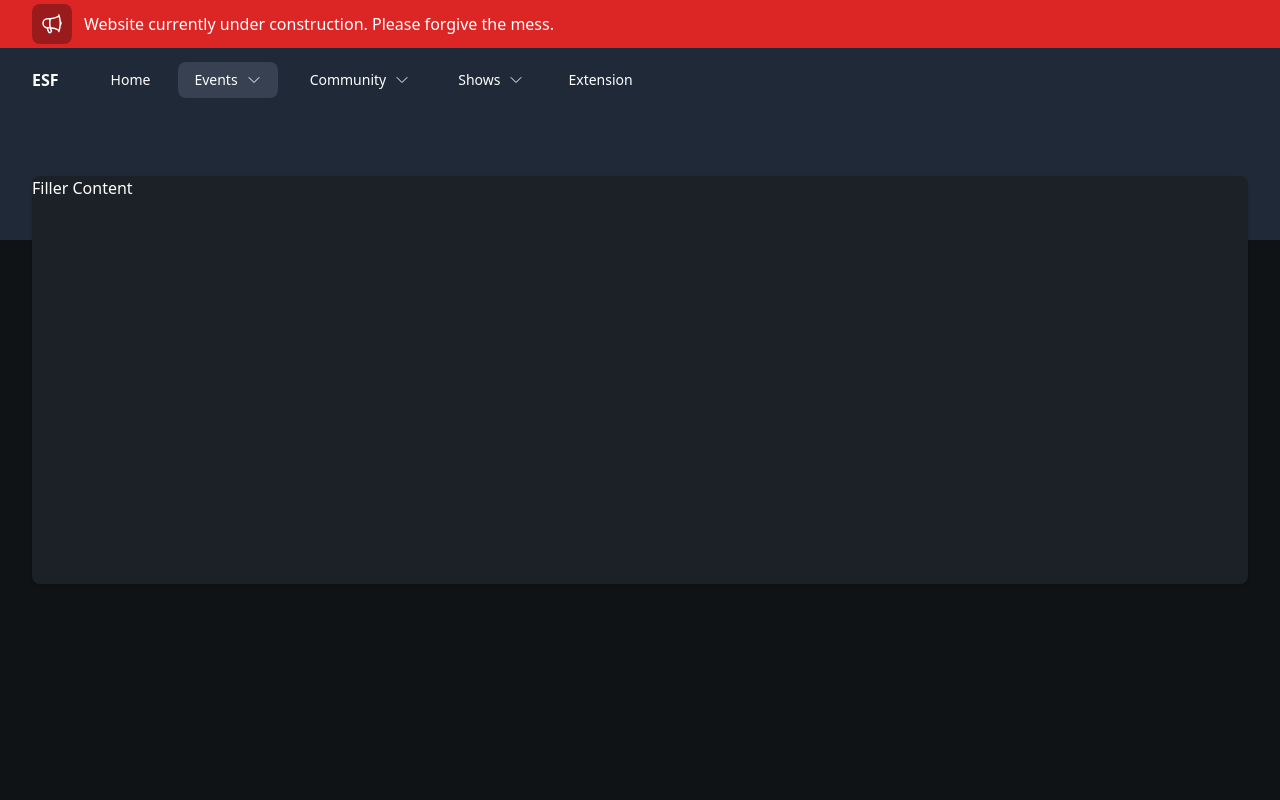
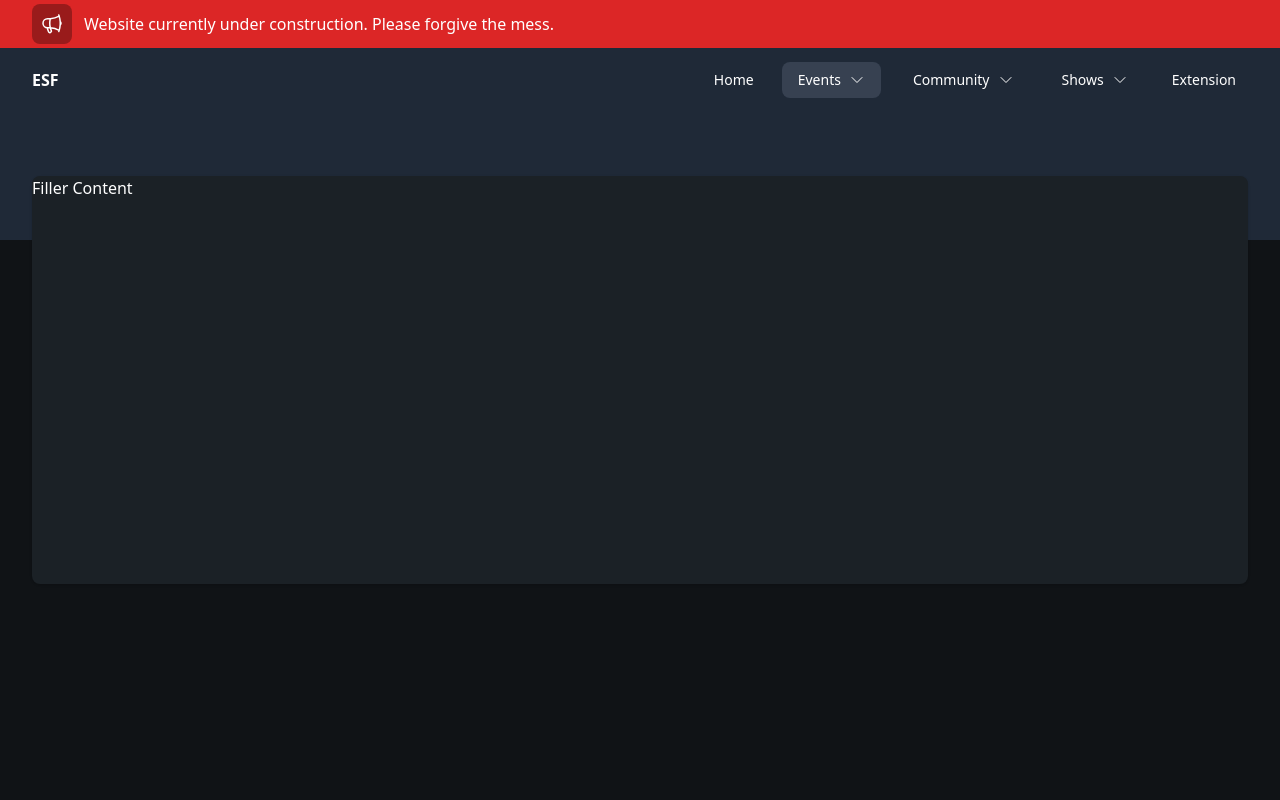
Before and after one commit to Esfands/esfand-community-site, a Next.js app: page /events/boomermonth in a window 1280 px wide. Shown: the top 800 px of the page. Built offline with nearby package versions, Linux system fonts and the light colour scheme.

Commit message:
move nav to right side

```diff
--- a/components/navbar.tsx
+++ b/components/navbar.tsx
@@ -30,7 +30,8 @@ export const Navbar = () => {
                   <div className="flex-shrink-0">
                     <p className="text-white font-extrabold">ESF</p>
                   </div>
-                  <div className="hidden lg:ml-10 lg:block">
+                </div>
+                <div className="hidden lg:ml-10 lg:block">
                     <div className="flex space-x-4">
                       <Link
                         href="/"
@@ -101,7 +102,6 @@ export const Navbar = () => {
                       </Link>
                     </div>
                   </div>
-                </div>
                 <div className="flex lg:hidden">
                   {/* Mobile menu button */}
                   <Disclosure.Button className="ui-open inline-flex items-center justify-center rounded-md bg-gray-600 p-2 text-gray-200 hover:bg-gray-500 hover:bg-opacity-75 hover:text-white focus:outline-none focus:ring-2 focus:ring-white focus:ring-offset-2 focus:ring-offset-gray-600">
```
